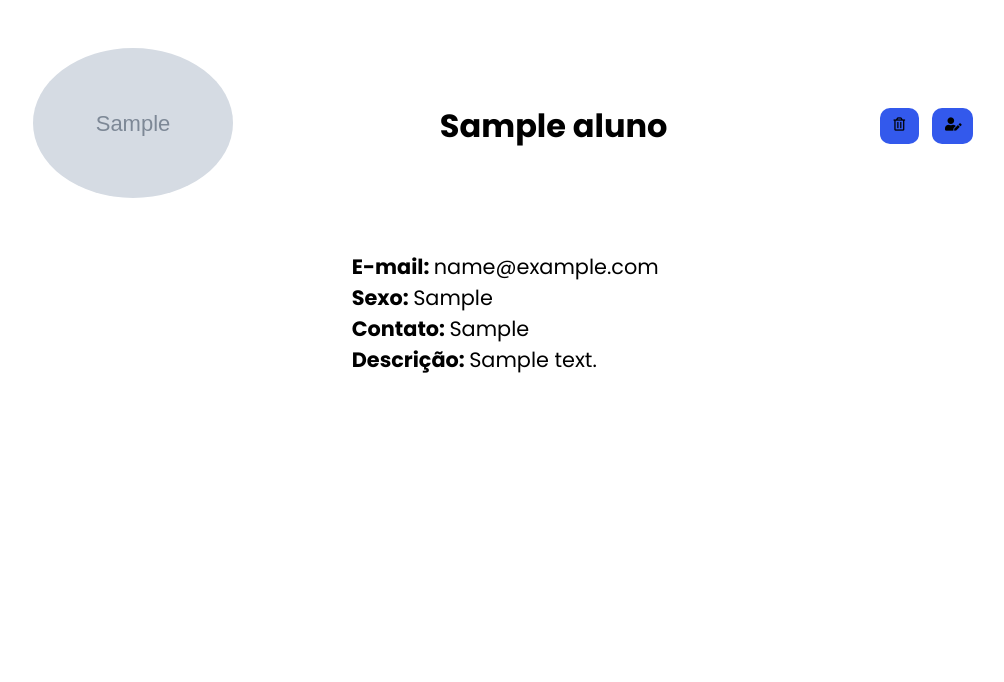
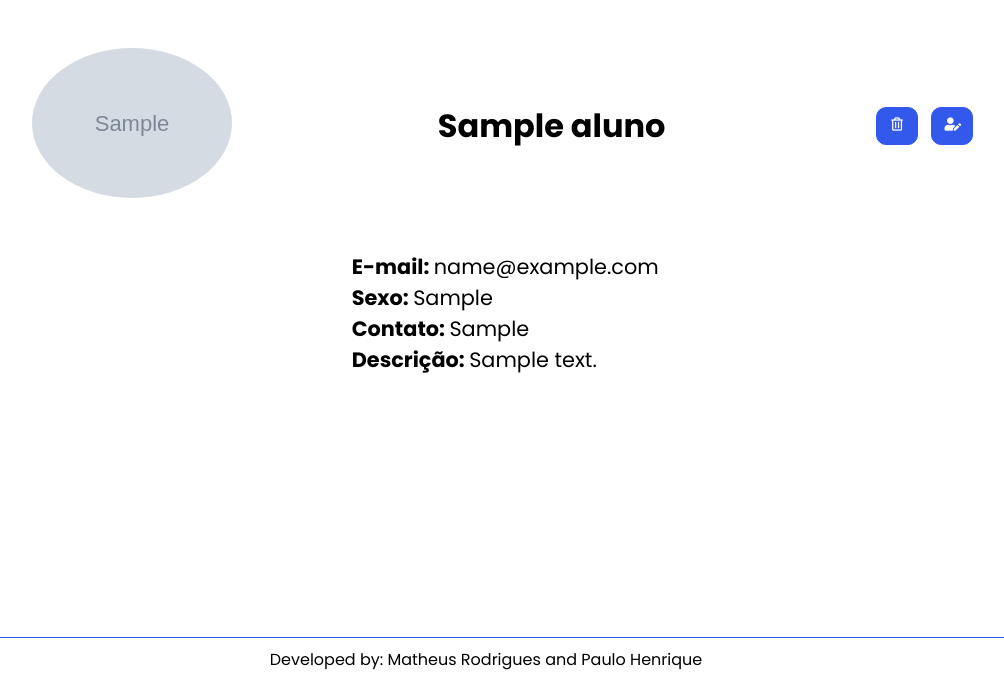
Before and after one commit to paulohenriquegama/Crud-De-Alunos, a Flask app: page /aluno/1 in a window 1280 px wide. Shown: the part 118-800 px from the top of the page, without its empty margins (154-1158 px from the left). Run offline with Flask 2, Linux system fonts and the light colour scheme; tables that the repository leaves empty hold one stand-in row (values such as "Sample post"); grey boxes marked "Sample" are stand-in pictures.

Commit message:
ultimos detalhes

```diff
--- a/static/css/pages/aluno.css
+++ b/static/css/pages/aluno.css
@@ -22,28 +22,35 @@
 
 #excluir {
   background-color: var(--primaryColor);
-  border: none;
+  border: 1px solid var(--primaryColor);
   border-radius: 10px;
-  color: black;
+  color: white;
   cursor: pointer;
   display: inline-block;
   margin: 0 5px;
   padding: 10px 14px 10px 14px;
   text-align: center;
+  transition: ease-in-out 0.5s;
 }
 
 #edit {
   background-color: var(--primaryColor);
-  border: none;
+  border: 1px solid var(--primaryColor);
   border-radius: 10px;
-  color: black;
+  color: white;
   cursor: pointer;
   display: inline-block;
   margin: 0 5px;
   padding: 10px 11px 10px 13px;
   text-align: center;
+  transition: ease-in-out 0.5s;
 }
-
+#excluir:hover,
+#edit:hover {
+  background-color: white;
+  color: black;
+  border: 1px solid var(--primaryColor);
+}
 @media (max-width: 835px) {
   .bloco-header .imagem img {
     max-height: 3.75rem;
--- a/static/css/style.css
+++ b/static/css/style.css
@@ -80,6 +80,12 @@ body {
   border-radius: 10px;
   padding: 10px 25px;
   cursor: pointer;
+  transition: ease-in-out 0.5s;
+}
+
+.botao-header button:hover {
+  background-color: var(--primaryColor);
+  color: white;
 }
 
 #busca {
@@ -96,12 +102,16 @@ body {
   border-radius: 10px;
   padding: 5px 10px;
   background-color: var(--primaryColor);
-  color: black;
+  color: white;
   font-size: 0.8rem;
   font-weight: 400;
   margin-top: 5px;
+  transition: ease-in-out 0.5s;
 }
-
+.botao:hover {
+  background-color: white;
+  color: black;
+}
 .bloco_sucesso {
   display: flex;
   flex-direction: column;
@@ -117,6 +127,23 @@ body {
 
 .bloco_sucesso a {
   max-width: 200px;
+}
+
+footer {
+  position: absolute;
+  bottom: 0;
+  width: 100%;
+  padding: 0.6rem 0;
+  font-size: clamp(0.6rem, 2vw, 1rem);
+  border-top: 1px solid var(--primaryColor);
+  text-align: center;
+  overflow: hidden;
+}
+
+@media (min-width: 2000px) {
+  .bloco-titulo {
+    font-size: 2rem;
+  }
 }
 
 @media (max-width: 600px) {
--- a/templates/alterar.html
+++ b/templates/alterar.html
@@ -84,6 +84,7 @@
         </form>
     </main>
     {% endif %}
+    {% include 'footer.html' %}
 </body>
 
 </html>
--- a/templates/aluno.html
+++ b/templates/aluno.html
@@ -38,6 +38,7 @@
         </div>
 
     </div>
+    {% include 'footer.html' %}
 </body>
 
 </html>
--- a/templates/create.html
+++ b/templates/create.html
@@ -87,6 +87,7 @@
         </form>
     </main>
     {% endif %}
+    {% include 'footer.html' %}
 </body>
 
 </html>
--- a/templates/deletar.html
+++ b/templates/deletar.html
@@ -54,7 +54,7 @@
     </div>
 
     {% endif %}
-
+    {% include 'footer.html' %}
 </body>
 
 </html>
--- /dev/null
+++ b/templates/footer.html
@@ -0,0 +1,3 @@
+<footer>
+    <p>Developed by: Matheus Rodrigues and Paulo Henrique</p>
+</footer>
--- a/templates/index.html
+++ b/templates/index.html
@@ -69,6 +69,8 @@
         <h1 class="bemvindo">BEM-VINDO <span>BLUEMER</span></h1>
 
     </div>
+
+    {% include 'footer.html' %}
 </body>
 
 </html>
--- a/templates/listar.html
+++ b/templates/listar.html
@@ -58,6 +58,7 @@
             </tbody>
         </table>
     </div>
+    {% include 'footer.html' %}
     <script type="text/javascript" src="../static/script/jquery.js"></script>
     <script type="text/javascript" src="../static/script/script.js"></script>
 </body>
```
Also changed, not shown: static/css/pages/create.css (+7 -0 lines). Lines whose indentation alone changed are shown as unchanged.
